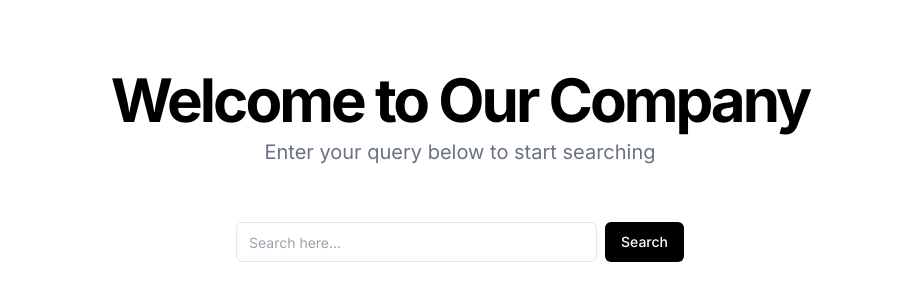
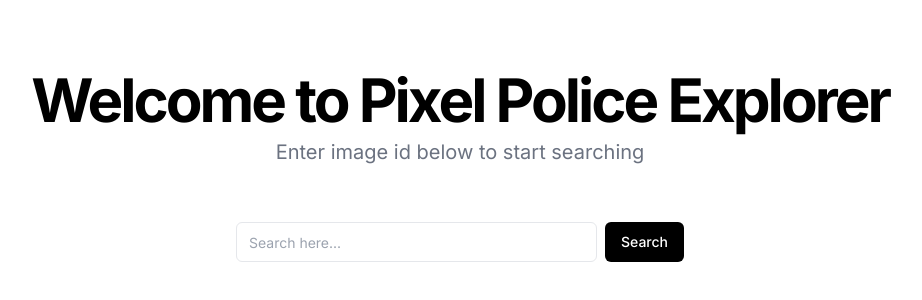
Before and after one commit to nlok5923/attestation-rollup, a Next.js app in the folder frontend-history-explorer/: page / in a window 1280 px wide. Shown: the part 90-390 px from the top of the page, without its empty margins (180-1102 px from the left). Built offline with nearby package versions, Linux system fonts and the light colour scheme.

Commit message:
bug fix in history explorer landing

```diff
--- a/frontend-history-explorer/src/components/landing.jsx
+++ b/frontend-history-explorer/src/components/landing.jsx
@@ -13,16 +13,18 @@ export function Landing({props}) {
 
   console.log('props', props)
   const fetchData = async () => {
-    const baseURI = "http://localhost:3000"
+    const baseURI = "http://localhost:3000";
+
     const historyResp = await axios.get(baseURI);
     console.log('history', historyResp)
-    console.log('uuid', props.id)
-    const filter = historyResp.data.contentState.filter((item) => item.uuid === uuid || item.uuid === props.id);
+    const filter = historyResp.data.contentState.filter(
+      (item) => item.uuid === uuid || item.uuid === props?.id
+    );
     setData([...filter]);
   };
     useEffect(() => {
     if(props){
-      console.log('uuid', props.id)
+      console.log("uuid", props?.id);
       fetchData()
     }
   }, []);
@@ -37,10 +39,10 @@ export function Landing({props}) {
             }`}
           >
             <h1 className="text-3xl font-bold tracking-tighter sm:text-4xl md:text-5xl lg:text-6xl">
-              Welcome to Our Company
+              Welcome to Pixel Police Explorer
             </h1>
             <p className="mx-auto max-w-[700px] text-gray-500 md:text-xl dark:text-gray-400">
-              Enter your query below to start searching
+              Enter image id below to start searching
             </p>
           </div>
           <div
@@ -71,7 +73,9 @@ export function Landing({props}) {
                     />
                   </div>
                   <div className="ml-4 flex flex-col items-start w-[80%]">
-                    <p className="font-semibold text-lg mb-1">{item.operation}</p>
+                    <p className="font-semibold text-lg mb-1">
+                      {item.operation}
+                    </p>
                     <p className="text-gray-600">{item.uuid}</p>
                   </div>
                 </div>
```
Also changed, not shown: 2 other files (tests, documents, lock files or other folders).
